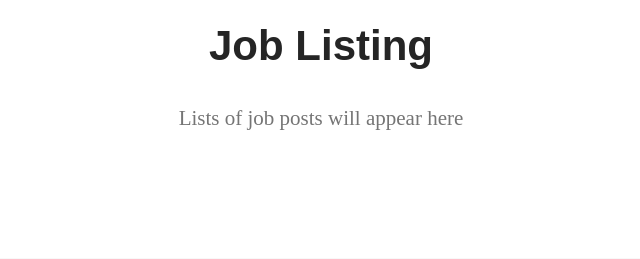
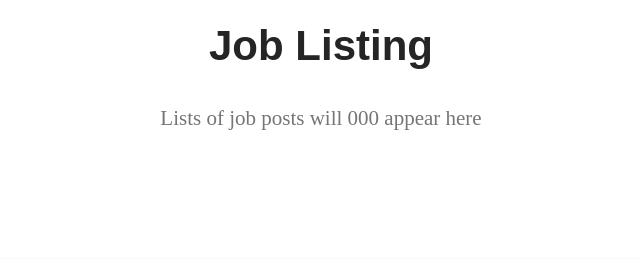
Before and after one commit to zero10xy/devs-for-hire-and-jobs, a Django app: page /jl/job_listing in a window 1280 px wide. Shown: the part 168-427 px from the top of the page, without its empty margins (319-959 px from the left). Run offline with Django 4.2, Linux system fonts and the light colour scheme; data that the repository does not hold is empty; some libraries are stand-ins or nearby versions; some web fonts are replaced.

Commit message:
Update job-listing.html

```diff
--- a/templates/job-listing.html
+++ b/templates/job-listing.html
@@ -10,7 +10,7 @@
 
                     <br>
 
-                    <p class="lead">Lists of job posts will appear here</p>
+                    <p class="lead">Lists of job posts will 000 appear here</p>
                </div>
           </div>
      </section>
```
